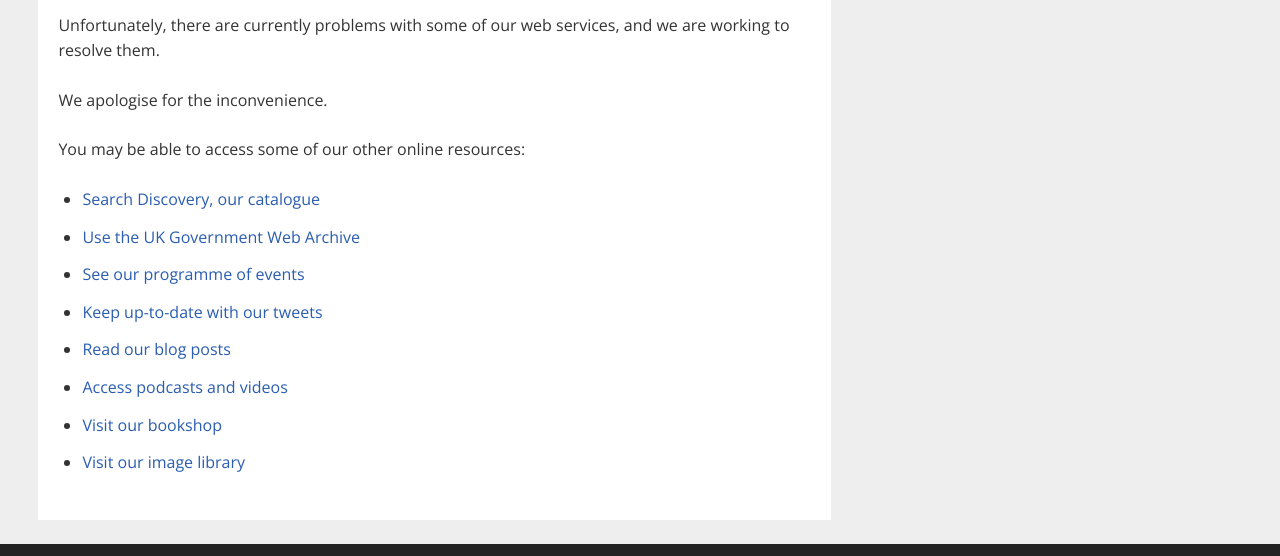
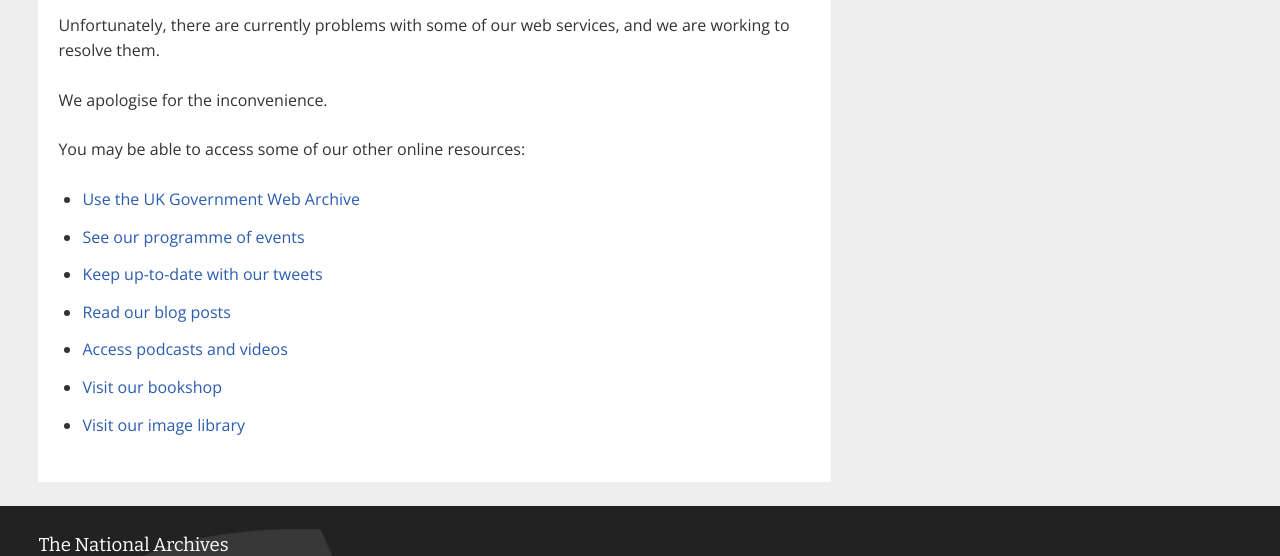
Before and after one commit to nationalarchives/tna-failover, a plain HTML site: page deploy/index.html in a window 1280 px wide. Shown: the part 164-720 px from the top of the page. Drawn offline with nearby package versions, Linux system fonts and the light colour scheme.

Commit message:
remove Discovery link

```diff
--- a/deploy/index.html
+++ b/deploy/index.html
@@ -138,7 +138,7 @@
 			<p>You may be able to access some of our other online resources:</p>
 		<ul>
 			<!-- comment out or remove any of these that are know to be unavailable -->
-			<li><a href="http://discovery.nationalarchives.gov.uk/">Search Discovery, our catalogue</a></li>
+			<!-- li><a href="http://discovery.nationalarchives.gov.uk/">Search Discovery, our catalogue</a></li -->
 			<li><a href="http://www.nationalarchives.gov.uk/webarchive/">Use the UK Government Web Archive</a></li>
 			<li><a href="https://www.eventbrite.co.uk/o/the-national-archives-2226699547">See our programme of events</a></li>
 			<li><a href="https://twitter.com/uknatarchives">Keep up-to-date with our tweets</a></li>
```
